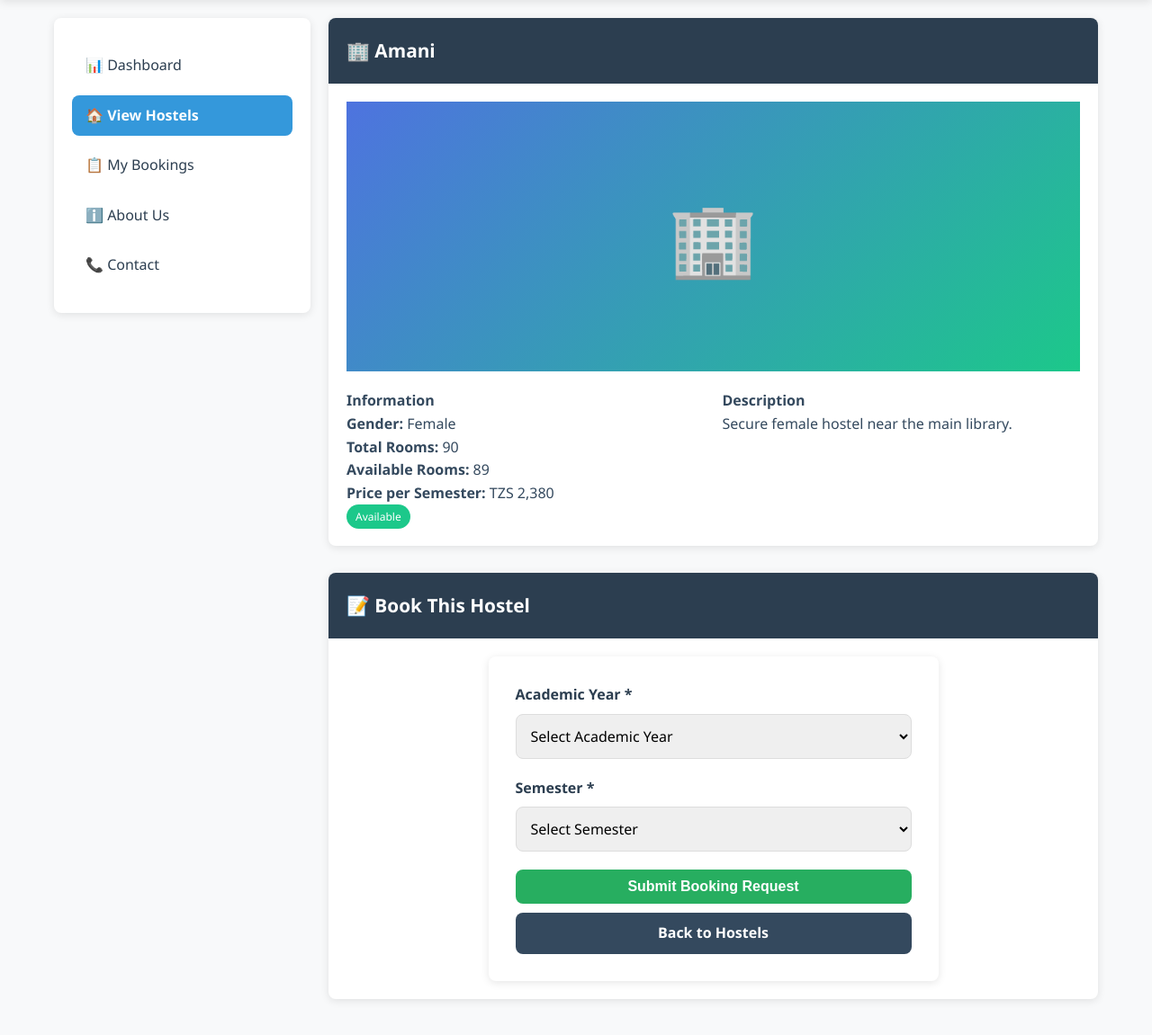
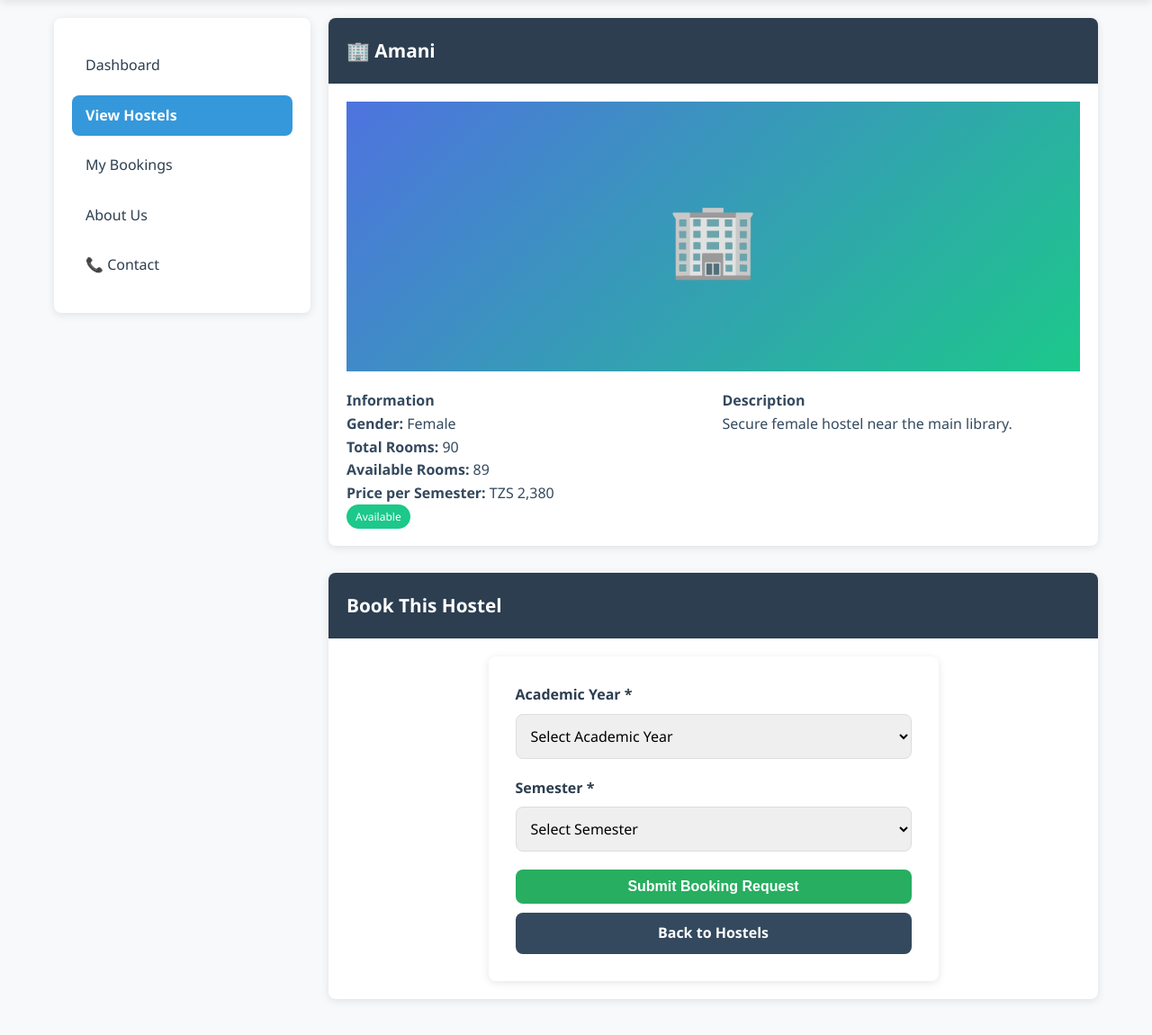
Before and after one commit to edinasamson26/Hostel-Booking-Management-System, a PHP site: page /student/hostel_details.php?id=10 in a window 1280 px wide. Shown: the part 78-1229 px from the top of the page at 90% size. Run offline with PHP 8.4, Linux system fonts and the light colour scheme; a user stored in the database is signed in; data comes from the database, SQL or seed files in the repository.

Commit message:
Update hostel_details.php

```diff
--- a/student/hostel_details.php
+++ b/student/hostel_details.php
@@ -102,10 +102,10 @@ if ($_SERVER['REQUEST_METHOD'] == 'POST') {
             <!-- Sidebar -->
             <aside class="sidebar">
                 <ul class="sidebar-menu">
-                    <li><a href="dashboard.php">📊 Dashboard</a></li>
-                    <li><a href="hostels.php" class="active">🏠 View Hostels</a></li>
-                    <li><a href="bookings.php">📋 My Bookings</a></li>
-                    <li><a href="../about.php">ℹ️ About Us</a></li>
+                    <li><a href="dashboard.php"> Dashboard</a></li>
+                    <li><a href="hostels.php" class="active"> View Hostels</a></li>
+                    <li><a href="bookings.php"> My Bookings</a></li>
+                    <li><a href="../about.php"> About Us</a></li>
                     <li><a href="../contact.php">📞 Contact</a></li>
                 </ul>
             </aside>
@@ -158,7 +158,7 @@ if ($_SERVER['REQUEST_METHOD'] == 'POST') {
                 <?php if (!$existing_booking && $hostel['available_rooms'] > 0): ?>
                     <div class="card" style="margin-top: 30px;">
                         <div class="card-header">
-                            📝 Book This Hostel
+                             Book This Hostel
                         </div>
                         <div class="card-body">
                             <form method="POST" id="bookingForm">
```
